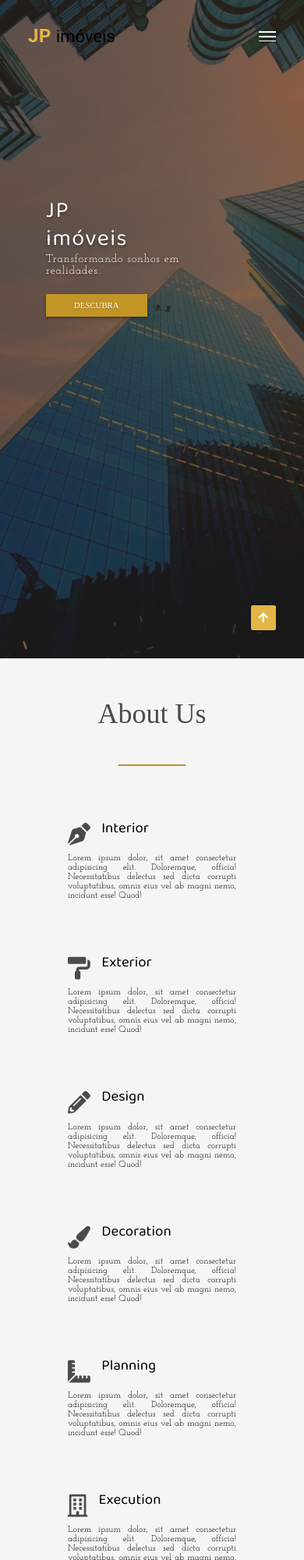
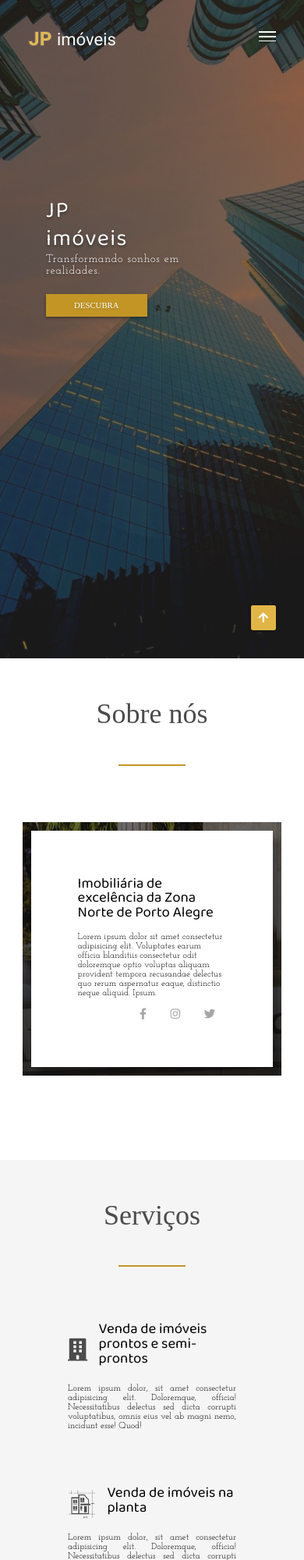
Before and after one commit to ninooff/site-de-arquitetura, a plain HTML site: page index.html in a window 390 px wide. Shown: the top 2000 px of the page at 78% size. Drawn offline with Linux system fonts and the light colour scheme.

Commit message:
finished all the sections on the first page

```diff
--- a/index.html
+++ b/index.html
@@ -34,7 +34,7 @@
     <nav>
       <ul>
         <li><a href="#home">Início</a></li>
-        <li><a href="#about-us">Sobre</a></li>
+        <li><a href="#about">Sobre</a></li>
         <li><a href="#team">Equipe</a></li>
         <li><a href="#services">Serviços</a></li>
         <li><a href="#contact">Contato</a></li>
@@ -46,6 +46,7 @@
   <!-- inicio menu mobile                                   -->
   <div class="container">
     <a class="logo"><img src="images/logo.svg" alt="logo image"></a>
+    <a class="logo-mobile"><img src="images/logomobile.svg" alt="logo image"></a>
     <div class="hamburger-menu">
       <div class="line line-1"></div>
       <div class="line line-2"></div>
@@ -61,7 +62,7 @@
       <div class="banner">
         <h1>JP imóveis</h1>
         <p>Transformando sonhos em realidades.</p>
-        <a href="#about-us"><button>Descubra</button></a>
+        <a href="#about"><button>Descubra</button></a>
       </div>
     </header>
 
@@ -71,7 +72,7 @@
           <a href="#home" class="menu-link" data-content="Início">Início</a>
         </li>
         <li class="menu-item">
-          <a href="#about-us" class="menu-link" data-content="Sobre">Sobre</a>
+          <a href="#about" class="menu-link" data-content="Sobre">Sobre</a>
         </li>
         <li class="menu-item">
           <a href="#team" class="menu-link" data-content="Equipe">Equipe</a>
@@ -90,17 +91,34 @@
       </div>
     </section>
     <!-- fim menu mobile                                -->
+    <section id="about" class="sobre">
+      <div class="section-header">
+        <h1 class="section-heading">Sobre nós</h1>
+        <div class="underline"></div>
+      </div>
+      <div class="sobre-content">
+        <div class="inner-section">
+          <h3>Imobiliária de excelência da Zona Norte de Porto Alegre</h3>
+          <p class="text">Lorem ipsum dolor sit amet consectetur adipisicing elit. Voluptates earum officia blanditiis consectetur odit doloremque optio voluptas aliquam provident tempora recusandae delectus quo rerum aspernatur eaque, distinctio neque aliquid. Ipsum.</p>
+          <div class="social-list">
+            <a href="#"><i class="fab fa-facebook-f"></i></a>
+            <a href="#"><i class="fab fa-instagram"></i></a>
+            <a href="#"><i class="fab fa-twitter"></i></a>
+          </div>
+        </div>
+      </div>
+    </section>
 
-    <section id="about-us" class="about-us">
+    <section id="services" class="serviços">
       <div class="section-header">
-        <h1 class="section-heading">About Us</h1>
+        <h1 class="section-heading">Serviços</h1>
         <div class="underline"></div>
       </div>
       <div class="services">
         <div class="service">
           <div class="service-header">
-            <i class="fas fa-pen-nib"></i>
-            <h3>Interior</h3>
+            <i class="fas fa-building"></i>
+            <h3>Venda de imóveis prontos e semi-prontos</h3>
           </div>
           <p class="service-text">
             Lorem ipsum dolor, sit amet consectetur adipisicing elit.
@@ -110,8 +128,8 @@
         </div>
         <div class="service">
           <div class="service-header">
-            <i class="fas fa-paint-roller"></i>
-            <h3>Exterior</h3>
+            <i><img src="./images/planta.png" alt=""></i>
+            <h3>Venda de imóveis na planta</h3>
           </div>
           <p class="service-text">
             Lorem ipsum dolor, sit amet consectetur adipisicing elit.
@@ -121,8 +139,8 @@
         </div>
         <div class="service">
           <div class="service-header">
-            <i class="fas fa-pencil-alt"></i>
-            <h3>Design</h3>
+            <i class="fas fa-sign"></i>
+            <h3>Venda de imóveis usados</h3>
           </div>
           <p class="service-text">
             Lorem ipsum dolor, sit amet consectetur adipisicing elit.
@@ -130,43 +148,9 @@
             voluptatibus, omnis eius vel ab magni nemo, incidunt esse! Quod!
           </p>
         </div>
-        <div class="service">
-          <div class="service-header">
-            <i class="fas fa-paint-brush"></i>
-            <h3>Decoration</h3>
-          </div>
-          <p class="service-text">
-            Lorem ipsum dolor, sit amet consectetur adipisicing elit.
-            Doloremque, officia! Necessitatibus delectus sed dicta corrupti
-            voluptatibus, omnis eius vel ab magni nemo, incidunt esse! Quod!
-          </p>
+        <div class="building-img-wrapper">
+          <img src="images/building.png" />
         </div>
-        <div class="service">
-          <div class="service-header">
-            <i class="fas fa-ruler-combined"></i>
-            <h3>Planning</h3>
-          </div>
-          <p class="service-text">
-            Lorem ipsum dolor, sit amet consectetur adipisicing elit.
-            Doloremque, officia! Necessitatibus delectus sed dicta corrupti
-            voluptatibus, omnis eius vel ab magni nemo, incidunt esse! Quod!
-          </p>
-        </div>
-        <div class="service">
-          <div class="service-header">
-            <i class="far fa-building"></i>
-            <h3>Execution</h3>
-          </div>
-          <p class="service-text">
-            Lorem ipsum dolor, sit amet consectetur adipisicing elit.
-            Doloremque, officia! Necessitatibus delectus sed dicta corrupti
-            voluptatibus, omnis eius vel ab magni nemo, incidunt esse! Quod!
-          </p>
-        </div>
-        <div class="about-us-img-wrapper">
-          <img src="images/house.png" />
-        </div>
-      </div>
     </section>
 
     <section id="testimonials" class="testimonials">
@@ -251,25 +235,36 @@
       <div class="contact-wrapper">
         <div class="contact-left"></div>
         <div class="contact-right">
-          <h1 class="contact-heading">Contact</h1>
+          <h1 class="contact-heading">Contato</h1>
           <form>
             <div class="input-group">
               <input type="text" class="field">
-              <label class="input-label">Full Name</label>
+              <label class="input-label">Nome completo</label>
             </div>
             <div class="input-group">
               <input type="email" class="field">
-              <label class="input-label">Email</label>
+              <label class="input-label">E-mail</label>
             </div>
             <div class="input-group">
               <textarea class="field"></textarea>
-              <label class="message">Message</label>
+              <label class="message">Mensagem</label>
             </div>
-            <input type="submit" class="submit-btn" value="Submit">
+            <input type="submit" class="submit-btn" value="Enviar">
           </form>
+          <div class="extrainfo">
+
+            <h3>Endereço: </h3><p>Av. Carlos Gomes, 222 - sala 811 - Boa Vista, Porto Alegre </p>
+          </div>
+
         </div>
       </div>
     </section>
+
+    <iframe
+    src="https://www.google.com/maps/embed?pb=!1m18!1m12!1m3!1d3454.4550519551103!2d-51.18536318488535!3d-30.02380028188979!2m3!1f0!2f0!3f0!3m2!1i1024!2i768!4f13.1!3m3!1m2!1s0x951979d4ebd9dab5%3A0x8f6dd14611694f12!2sRegus%20-%20Porto%20Alegre%2C%20Carlos%20Gomes%20222!5e0!3m2!1spt-BR!2sbr!4v1616015837802!5m2!1spt-BR!2sbr"
+    width="100%" height="250" style="border:0;" allowfullscreen=""
+    loading="lazy">
+  </iframe>
 
     <footer class="footer">
       <div class="footer-content">
@@ -288,6 +283,7 @@
       <i class="fas fa-arrow-up"></i>
     </a>
 
+
   </div>
 
   <script src="./script.js"></script>
--- a/style.css
+++ b/style.css
@@ -166,6 +166,10 @@ html{
 
   }
 
+  .container .logo-mobile{
+    display: none;
+  }
+
   .container .logo{
     position: absolute;
     height: 4rem;
@@ -310,7 +314,64 @@ html{
     }
   }
 
-  .about-us{
+
+
+ /* =========================== About part =================================*/
+  .sobre{
+    padding-bottom: 15rem;
+    width: 100%;
+  }
+
+  .sobre-content{
+    background: url(./images/about.jpg) no-repeat left;
+    background-size: 55%;
+    overflow: hidden;
+    padding: 100px 0;
+
+
+  }
+
+  .inner-section{
+    width: 55%;
+    float: right;
+    padding: 140px;
+    background-color: white;
+    box-shadow: 10px 10px 8px rgba(0,0,0,0.3);
+  }
+
+  .inner-section h3{
+    /*(margin-bottom: 30px;)*/
+    font-family: "Baloo Da 2", serif;
+    font-size: 2.6rem;
+    line-height:2.6rem;
+    font-weight: 400;
+    margin-bottom: 2rem;
+  }
+
+  .inner-section .social-list{
+    text-align: right;
+  }
+
+  .inner-section .social-list a i:hover{
+    color: #c29525;
+  }
+
+  .inner-section .text{
+    font-family: 'Josefin Slab',serif;
+    font-size: 1.6rem;
+    text-align: left;
+    margin-bottom: 2rem;
+  }
+
+
+
+
+
+
+
+
+/* =========================== Service Part =================================*/
+  .serviços{
     width: 100%;
     background-color:#f5f5f5f5;
     padding-bottom: 15rem;
@@ -352,17 +413,17 @@ html{
   }
 
   .service:nth-child(1){
-    grid-column: 4/7;
+    grid-column: 3/6;
     grid-row: 1/3;
   }
 
   .service:nth-child(2){
-    grid-column: 3/6;
+    grid-column: 2/5;
     grid-row: 3/5;
   }
 
   .service:nth-child(3){
-    grid-column: 4/7;
+    grid-column: 3/6;
     grid-row: 5/-1;
   }
 
@@ -393,6 +454,11 @@ html{
     margin-right: 2rem;
   }
 
+  .service-header i img{
+    height: 6rem;
+    width: 5rem;
+  }
+
   .service-header h3{
     font-family: "Baloo Da 2", serif;
     font-size: 2.6rem;
@@ -407,23 +473,29 @@ html{
     text-align: justify;
   }
 
-  .about-us-img-wrapper{
-    grid-column: 7/11;
-    grid-row:2/6;
+  .building-img-wrapper{
+   /* grid-column: 7/11;*/
+    grid-column: 6/12;
+    grid-row:2/8;
     width: 100%;
   }
 
-  .about-us-img-wrapper img{
+  .building-img-wrapper img{
     width: 100%;
     /*olhar*/
     object-fit: cover;
     opacity: .8;
   }
 
+
+
+
+/* =========================== Testimonials Part =================================*/
+
 .testimonials{
     width: 100%;
-   /* padding-bottom: 15rem;*/
-    padding: 0 5rem 20rem 5rem;
+    padding-bottom: 15rem;
+    /*padding: 0 5rem 15rem 5rem;*/
 }
 
 .testimonials .content{
@@ -690,6 +762,33 @@ html{
     bottom: 6rem;
   }
 
+  .extrainfo{
+    height: 100%;
+    width: 100%;
+    display: flex;
+    padding: 6rem 0;
+    text-align: center;
+    justify-content: center;
+    align-content: center;
+
+  }
+
+  .extrainfo h3{
+    font-family: "Baloo Da 2", serif;
+    font-size: 1.4rem;
+    color: #272727;
+    padding-left: 2rem;
+
+  }
+
+  .extrainfo p{
+
+    color: #4b4b4b;
+    font-family: "Baloo Da 2", serif;
+    font-size: 1.4rem;
+    padding-left: 1rem;
+  }
+
 /*efeito de diminuir e subir*/
   .field:focus ~ label{
     transform: translateY(-3rem);
@@ -774,7 +873,7 @@ html{
 /* =========================== Responsive Part =================================*/
 
   @media(max-width: 1500px){
-    .about-us-img-wrapper{
+    .building-img-wrapper{
       grid-row: 3/-1;
     }
 
@@ -789,6 +888,10 @@ html{
 
     .footer-content{
       width: 80%;
+    }
+
+    .extrainfo{
+      margin: -2.5rem;
     }
   }
 
@@ -834,6 +937,7 @@ html{
   }
 
   @media(max-width: 1300px){
+
     .team{
       padding-bottom: 5rem;
     }
@@ -863,6 +967,15 @@ html{
 
   }
 
+  @media(max-width:1200px){
+    .inner-section{
+      padding:80px;
+    }
+    .building-img-wrapper{
+      padding: 0 1rem;
+    }
+  }
+
   @media(max-width:1000px){
     .banner h1{
       font-size: 5rem;
@@ -890,11 +1003,23 @@ html{
       margin-bottom: 6rem;
     }
 
-    .about-us-img-wrapper{
+    .sobre-content{
+      background-size: 100%;
+      padding: 100px 40px;
+      background: linear-gradient(rgba(15,15,15, .6),
+     rgba(22,22,22,.9)),
+     url(images/about.jpg) center no-repeat;
+    }
+
+    .inner-section{
+      width: 100%;
+    }
+
+    .building-img-wrapper{
       width: 40rem;
     }
 
-    .about-us-img-wrapper img{
+    .building-img-wrapper img{
       width: 100%;
     }
 
@@ -1060,10 +1185,20 @@ html{
     background-color: #c29525;
   }
 
-    .container .logo{
+    .container .logo-mobile{
+      display: block;
+      position: absolute;
+      height: 4rem;
+      z-index: 100;
+
       top: 5rem;
       left: 5rem;
       padding:0;
+    }
+
+    .container .logo{
+      display: none;
+
     }
 
     .banner h1{
@@ -1085,6 +1220,21 @@ html{
 
     .submit-btn{
       width: 35rem;
+    }
+
+    .contact-wrapper{
+      height: 60rem;
+    }
+  }
+
+  @media(max-width: 600px){
+
+    .sobre-content{
+      padding: 1.5rem 1.5rem;
+      margin: 0 4rem;
+    }
+    .inner-section{
+      padding: 60px;
     }
   }
 
```
Also changed, not shown: images/about.jpg (added), images/building.png (added), images/logomobile.svg (added), images/planta.png (added), 1 other file.
